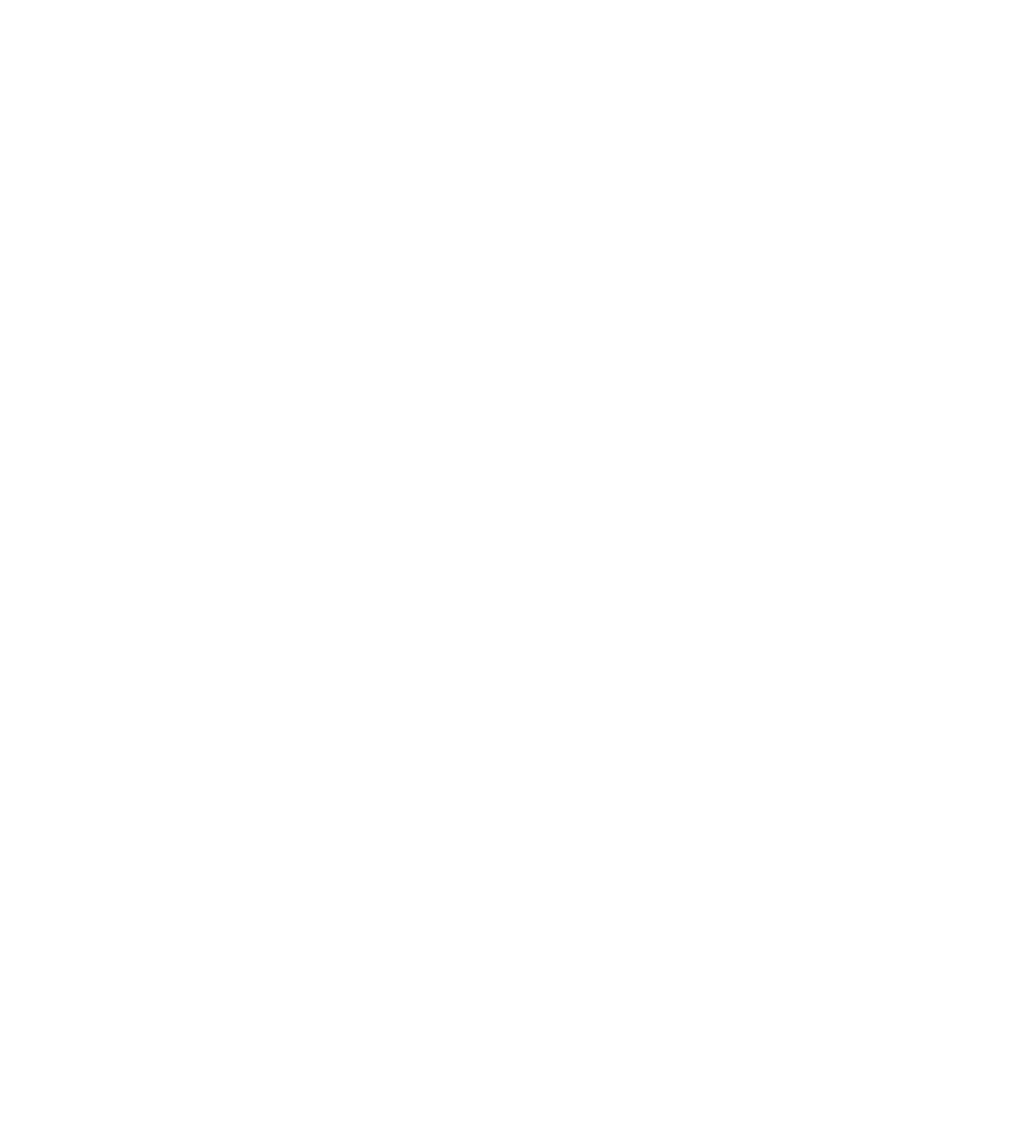
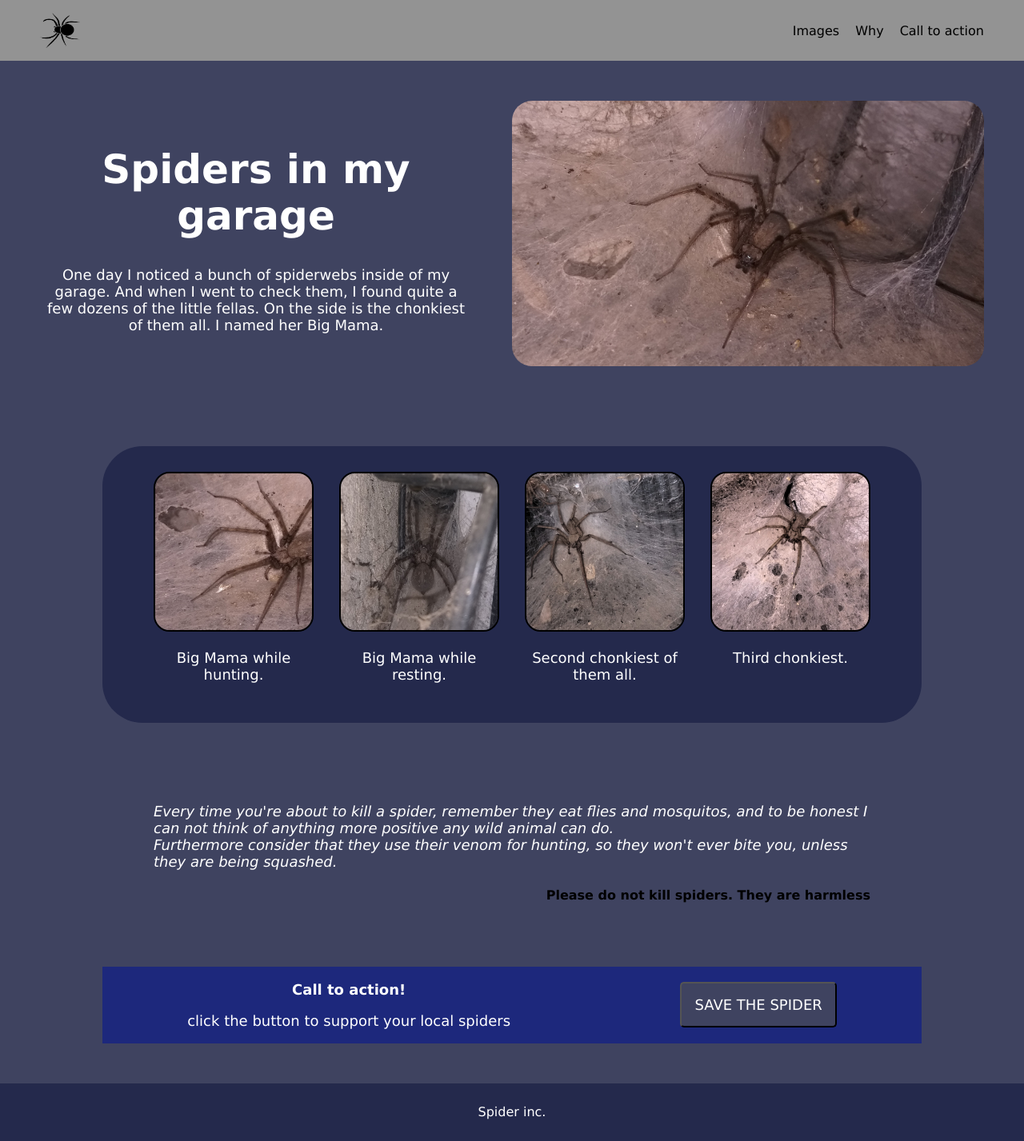
Before and after one commit to BaldoAcerboni/landing-page, a plain HTML site: page index.html in a window 1280 px wide. Shown: the whole page at 80% size. Before the commit the page ends 800 px from the top, so only its background shows below. Drawn offline with Linux system fonts and the light colour scheme.

Commit message:
Add index.html style.css and images

```diff
--- a/index.html
+++ b/index.html
@@ -8,6 +8,62 @@
 </head>
 
 <body>
+    <header>
+        <img class="logo"src="./images/spider-logo.png" alt="spider logo">
+        <ul>
+            <li><a href="#images">Images</a></li>
+            <li><a href="#spider_love">Why</a></li>
+            <li><a href="#final">Call to action</a></li>
+        </ul>
+    </header>
 
+    <div class="hero" id="hero">
+        <div class="hero-text">
+            <h1>Spiders in my garage</h1>
+            <p>
+                One day I noticed a bunch of spiderwebs inside of my garage.
+                And when I went to check them, I found quite a few dozens of the little fellas.
+                On the side is the chonkiest of them all.
+                I named her Big Mama.
+            </p>
+        </div>
+        <img src="./images/spider1-2.jpg" alt="Big Mama picture">
+    </div>
+
+    <div class="images" id="images">
+        <div class="image"><img src="./images/spider1.jpg" alt="image 1">
+            <p>Big Mama while hunting.</p>
+        </div>
+        <div class="image"><img src="./images/spider1-3.jpg" alt="image 2">
+            <p>Big Mama while resting.</p>
+        </div>
+        <div class="image"><img src="./images/spider2.jpg" alt="image 3">
+            <p>Second chonkiest of them all.</p>
+        </div>
+        <div class="image"><img src="./images/spider3.jpg" alt="image 4">
+            <p>Third chonkiest.</p>
+        </div>
+    </div>
+
+    <div class="spider_love" id="spider_love">
+        <em>
+            Every time you're about to kill a spider, remember
+            they eat flies and mosquitos, and to be honest I can not think of anything
+            more positive any wild animal can do.<br>
+            Furthermore consider that they use their venom for hunting,
+            so they won't  ever bite you, unless they are being squashed.
+        </em>
+        <h4>Please do not kill spiders. They are harmless</h4>
+    </div>
+
+    <div class="final" id="final">
+        <div>
+            <h3>Call to action!</h3>
+            <p>click the button to support your local spiders</p>
+        </div>
+        <button>SAVE THE SPIDER</button>
+    </div>
+
+    <footer>Spider inc.</footer>
 </body>
 </html>
--- a/style.css
+++ b/style.css
@@ -0,0 +1,122 @@
+* {
+    box-sizing: border-box;
+    font-family: Verdana, sans-serif;
+}
+
+body {
+    background-color: #3f4360;
+    padding: 0;
+    margin: 0;
+}
+
+.logo {
+    width: 50px;
+    height: auto;
+}
+
+header {
+    display: flex;
+    justify-content: space-between;
+    align-items: center;
+    padding: 16px 50px;
+    background: #939393;
+}
+
+a {
+    text-decoration: none;
+    color: black;
+}
+
+header ul {
+    list-style: none;
+    display: flex;
+    padding: 0;
+    margin: 0;
+    gap: 20px;
+}
+
+.hero {
+    display: flex;
+    margin: 50px;
+    align-items: center;
+    color: white;
+    text-align: center;
+    gap: 50px;
+}
+
+.hero h1 {
+    font-size: 50px;
+}
+
+p,
+em,
+h3 {
+    font-size: large;
+    color: white;
+}
+
+.hero img {
+    width: 50%;
+    height: auto;
+    border-radius: 25px;
+}
+
+.images {
+    width: 80%;
+    display: flex;
+    justify-content: space-evenly;
+    margin: 100px auto;
+    flex-wrap: wrap;
+    background-color: #24294c;
+    padding: 32px;
+    border-radius: 50px;
+}
+
+.image img {
+    width: 200px;
+    height: 200px;
+    border: 2px solid black;
+    object-fit: cover;
+    border-radius: 10%;
+}
+
+.image {
+    flex-basis: 200px;
+    text-align: center;
+}
+
+.spider_love {
+    width: 70%;
+    margin: 80px auto;
+}
+
+h4 {
+    text-align: end;
+}
+
+.final {
+    width: 80%;
+    margin: 50px auto;
+    background-color: #1d287c;
+    text-align: center;
+    display: flex;
+    justify-content: space-around;
+    align-items: center;
+}
+
+button {
+    padding: 16px;
+    font-size: 18px;
+    background-color: #3f4360;
+    border-radius: 5px;
+    color: white;
+}
+
+footer {
+    color: white;
+    display: flex;
+    justify-content: center;
+    align-items: center;
+    height: 72px;
+    background-color: #24294c;
+}
```
Also changed, not shown: images/spider-logo.png (added), images/spider1-2.jpg (added), images/spider1-3.jpg (added), images/spider1.jpg (added), images/spider2.jpg (added), images/spider3.jpg (added).
